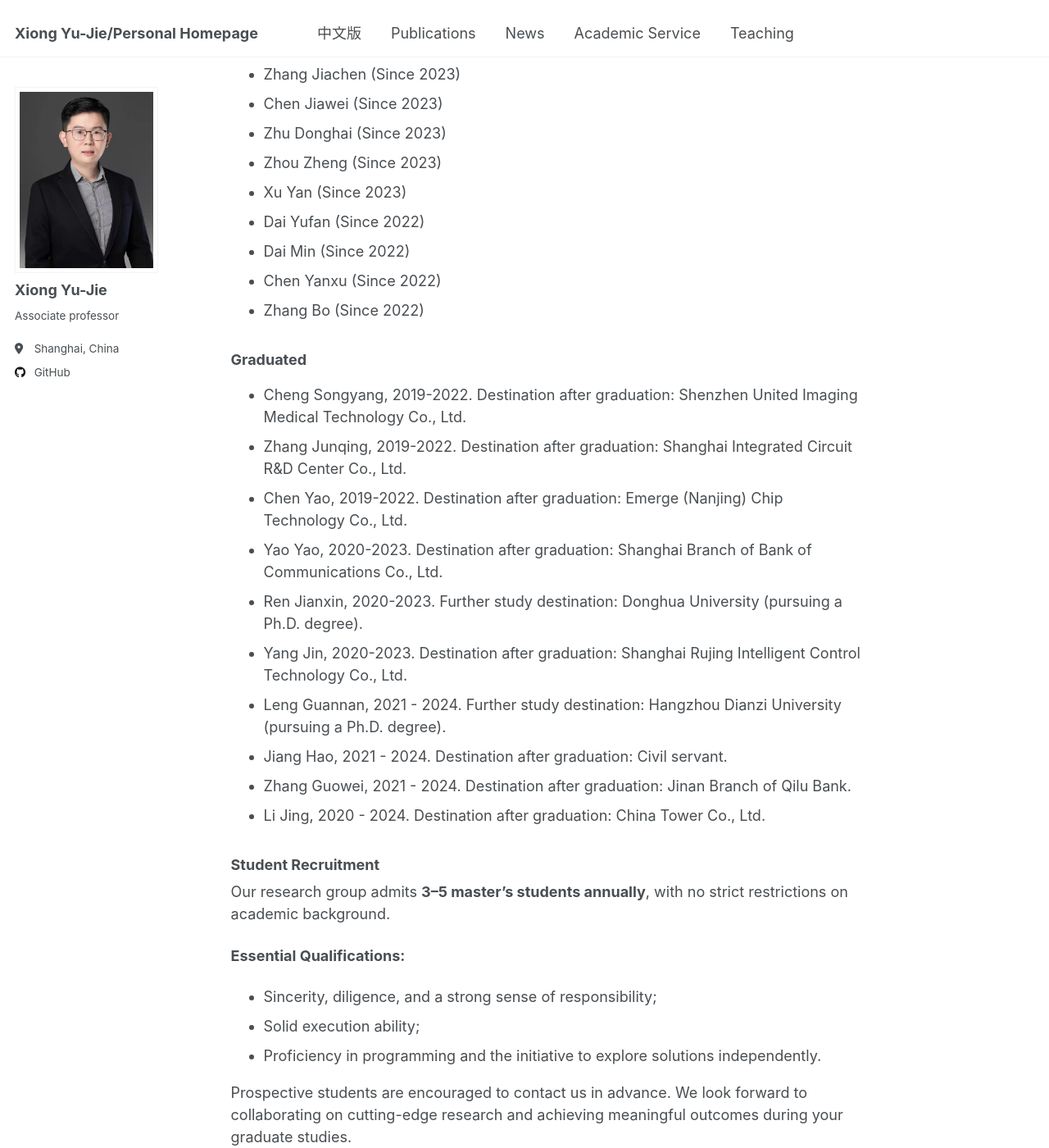
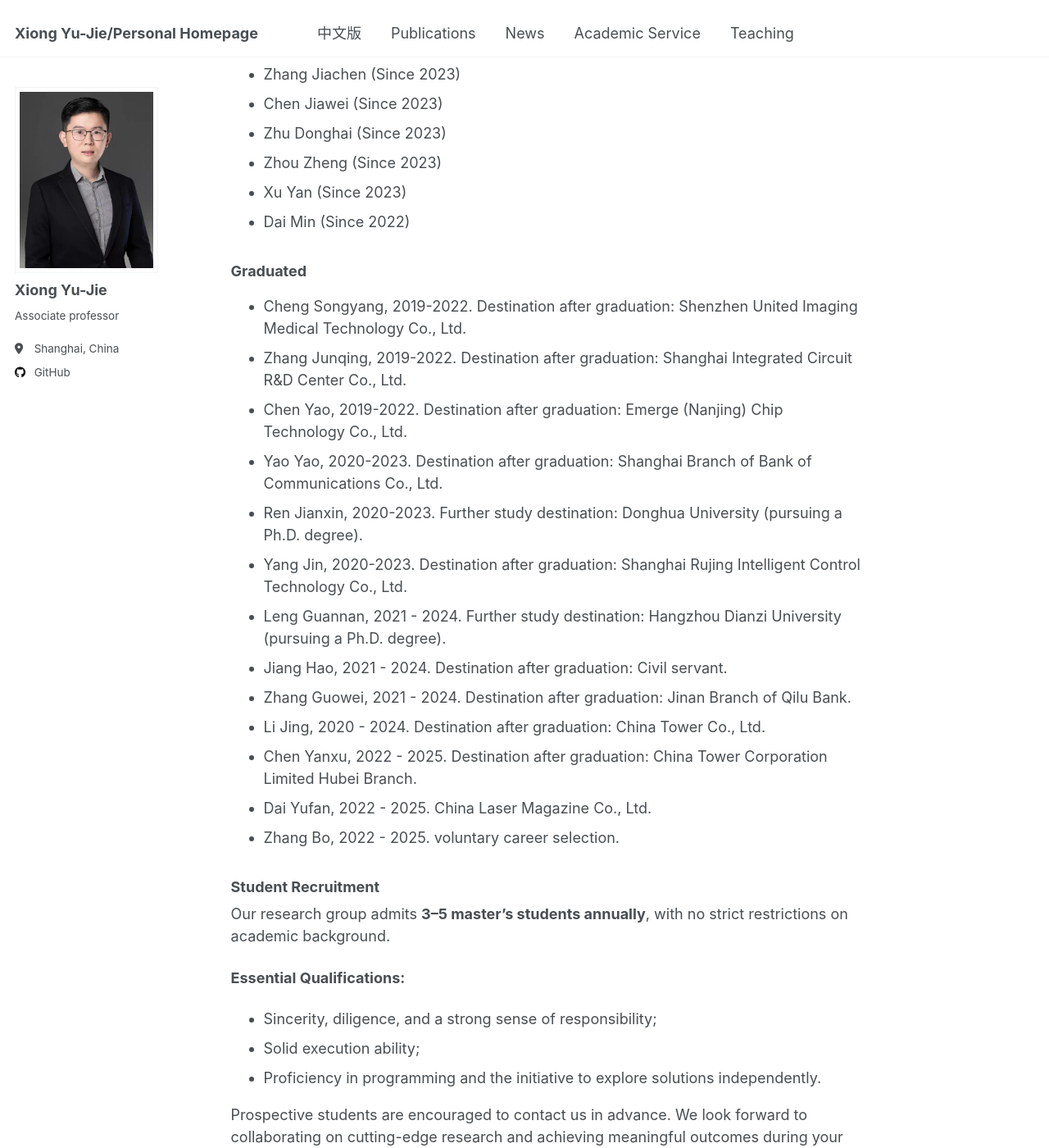
Before and after one commit to X-Lab-CN/introduce, a Jekyll site: the page built from _pages/markdown.md, in a window 1280 px wide and 1400 px high, scrolled down 1823 px. Shown: the whole window at 82% size. Built offline with Jekyll 4.4.1, drawn with Linux system fonts in a browser that asks for light colours.

Commit message:
Update markdown.md

```diff
--- a/_pages/markdown.md
+++ b/_pages/markdown.md
@@ -53,10 +53,7 @@ redirect_from:
 - Zhu Donghai (Since 2023)
 - Zhou Zheng (Since 2023)
 - Xu Yan (Since 2023)
-- Dai Yufan (Since 2022)
 - Dai Min (Since 2022)
-- Chen Yanxu (Since 2022)
-- Zhang Bo (Since 2022)
 
 ### Graduated
 
@@ -70,6 +67,9 @@ redirect_from:
 - Jiang Hao, 2021 - 2024. Destination after graduation: Civil servant.
 - Zhang Guowei, 2021 - 2024. Destination after graduation: Jinan Branch of Qilu Bank.
 - Li Jing, 2020 - 2024. Destination after graduation: China Tower Co., Ltd.
+- Chen Yanxu, 2022 - 2025. Destination after graduation: China Tower Corporation Limited Hubei Branch.
+- Dai Yufan, 2022 - 2025. China Laser Magazine Co., Ltd.
+- Zhang Bo, 2022 - 2025. voluntary career selection.
 
 ### Student Recruitment
 
```
